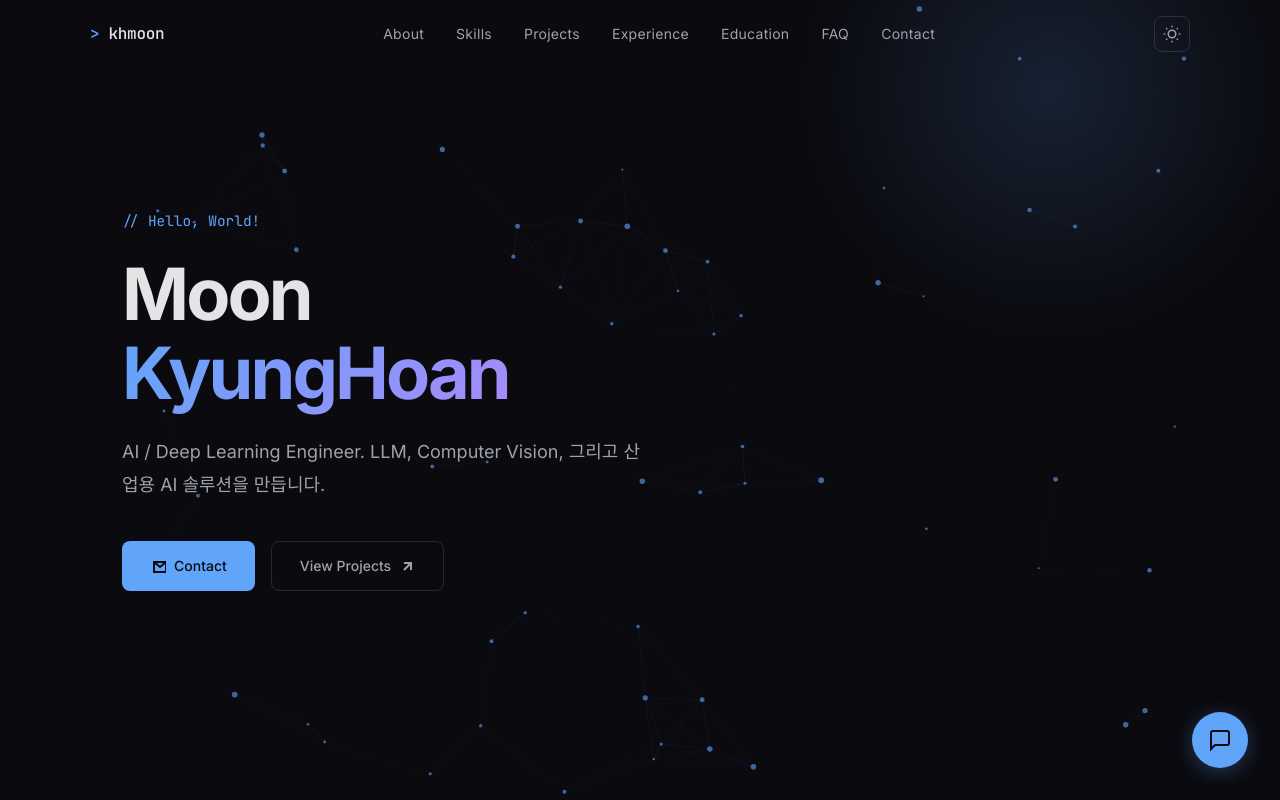
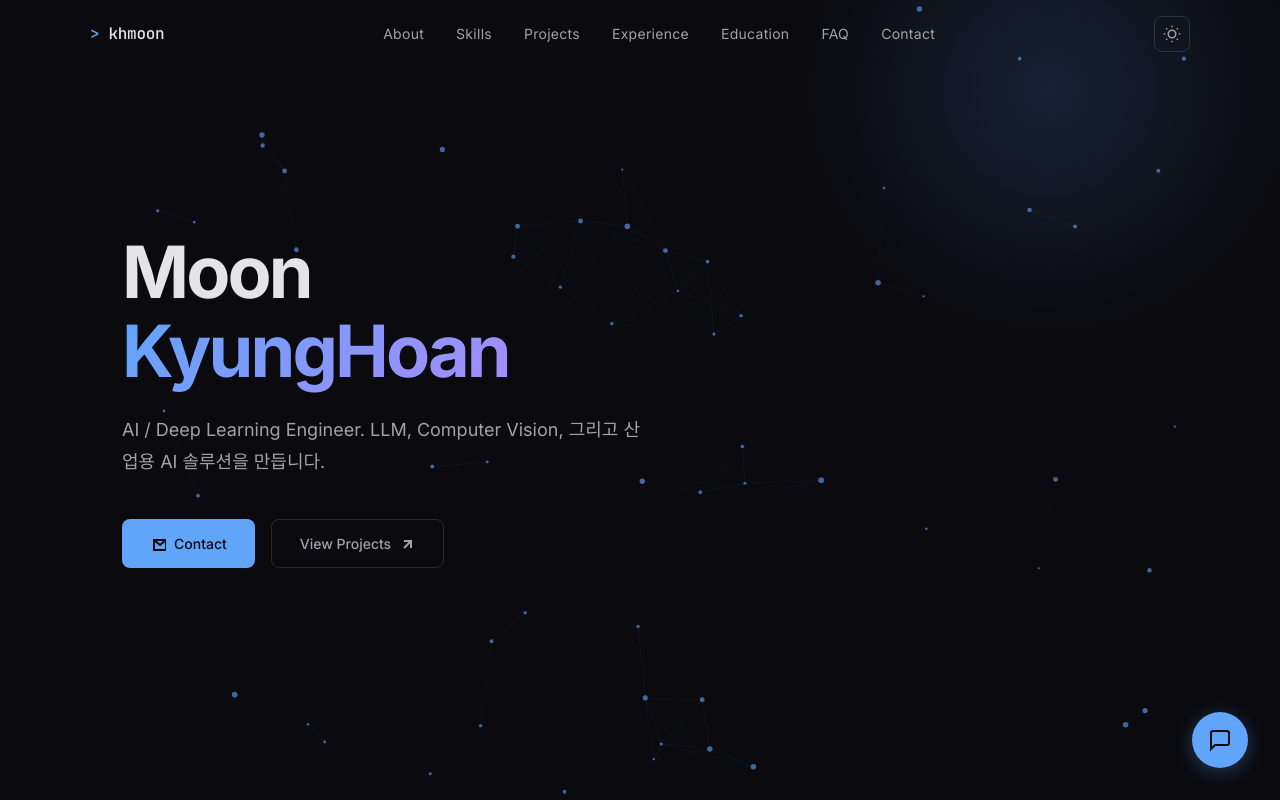
Before and after one commit to khmoon923/khmoon923.github.io, a website: page index.html in a window 1280 px wide. Shown: the top 800 px of the page. Drawn offline with Linux system fonts and the light colour scheme.

Commit message:
Rebuild portfolio

```diff
--- a/index.html
+++ b/index.html
@@ -1539,7 +1539,7 @@
   <section class="hero">
     <canvas id="particle-canvas"></canvas>
     <div class="hero-content">
-      <p class="hero-greeting">// Hello, World!</p>
+      <!-- <p class="hero-greeting">// Hello, World!</p> -->
       <h1 class="hero-name">
         Moon<br><span class="highlight">KyungHoan</span>
       </h1>
```
